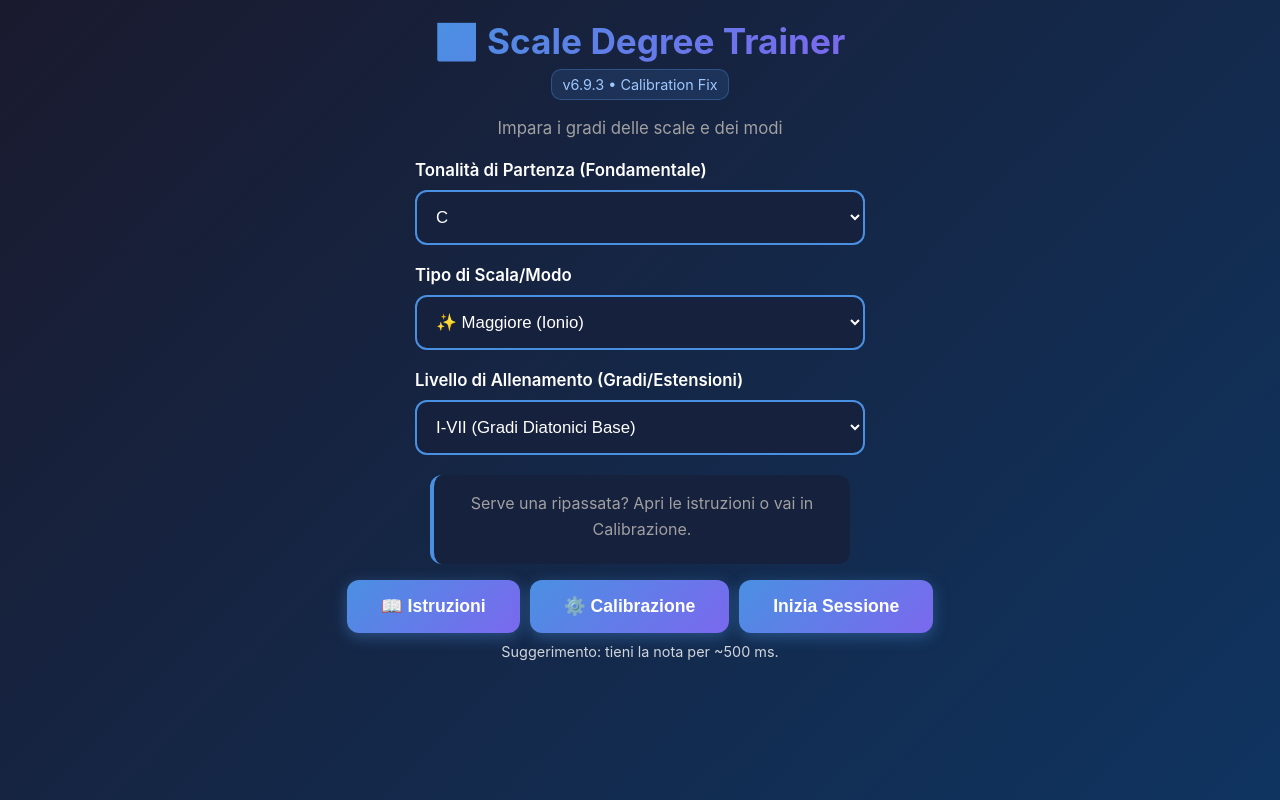
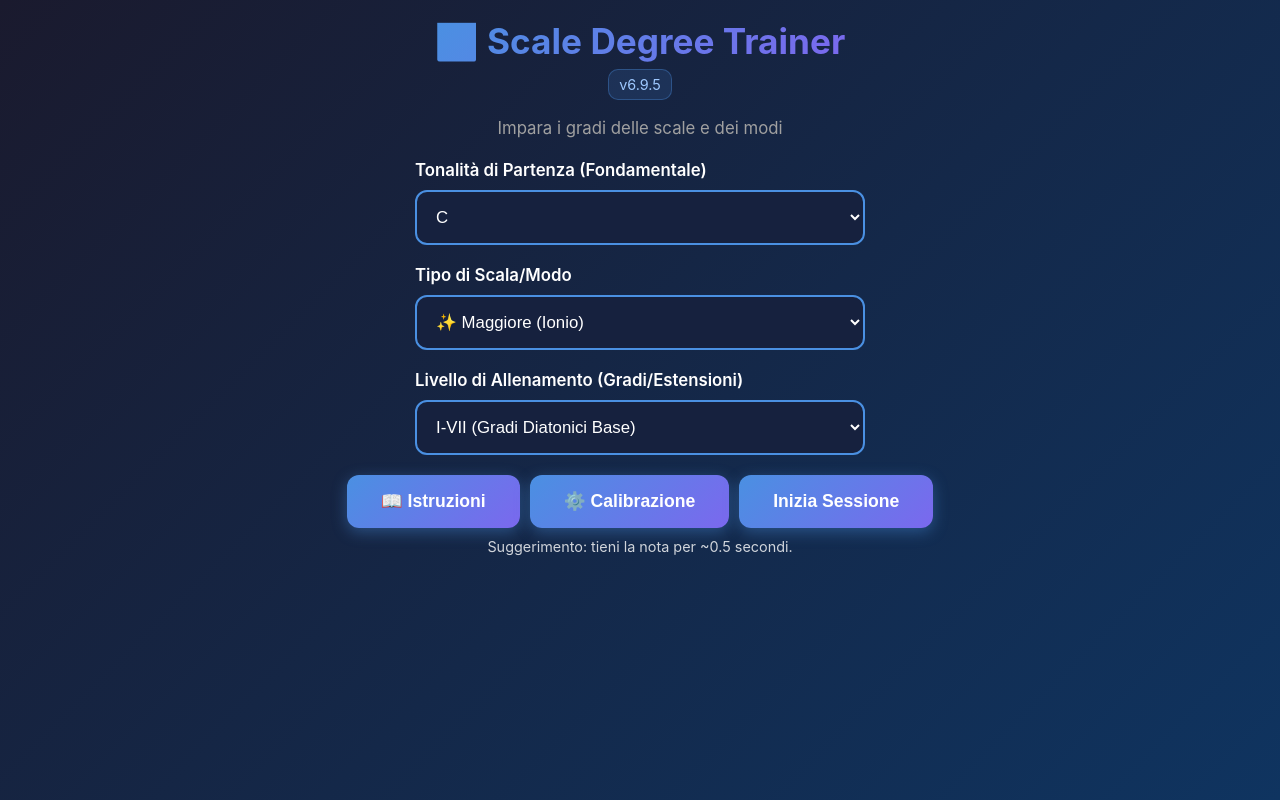
Before and after one commit to BoyCowLife/IntervalTrainer_V2, a plain HTML site: page index.html in a window 1280 px wide. Drawn offline with Linux system fonts and the light colour scheme.

Commit message:
Add files via upload

```diff
--- a/index.html
+++ b/index.html
@@ -6,7 +6,7 @@
 <meta name="apple-mobile-web-app-capable" content="yes">
 <meta name="apple-mobile-web-app-status-bar-style" content="black-translucent">
 <meta name="theme-color" content="#1a1a2e">
-<title>Scale Degree Trainer - Piano v6.9.3</title>
+<title>Scale Degree Trainer - Piano v6.9.5</title>
 <style>
 /* ... CSS (Omesso per brevità, non è cambiato) ... */
 *{margin:0;padding:0;box-sizing:border-box}
@@ -35,7 +35,7 @@ body{font-family:-apple-system,BlinkMacSystemFont,'Segoe UI',Roboto,Oxygen,Ubunt
 .btn-primary{padding:16px 34px;background:linear-gradient(135deg,var(--primary-color),var(--secondary-color));border:none;border-radius:12px;color:#fff;font-size:1.1rem;font-weight:600;cursor:pointer;transition:.3s;box-shadow:0 4px 15px rgba(74,144,226,.4)}
 .btn-primary:hover{transform:translateY(-2px);box-shadow:0 6px 20px rgba(74,144,226,.6)}
 .btn-primary:active{transform:translateY(0)}
-.sensitivity-controls{width:100%;max-width:420px;background:var(--bg-card);padding:20px;border-radius:12px;margin-bottom:20px}
+.sensitivity-controls{width:100%;max-width:500px;background:var(--bg-card);padding:20px;border-radius:12px;margin:0 auto 10px;}
 .slider-group{margin-bottom:16px}
 .slider-label{display:flex;justify-content:space-between;margin-bottom:6px;font-size:.95rem;color:var(--text-secondary)}
 .slider-value{color:var(--primary-color);font-weight:700}
@@ -89,8 +89,7 @@ body{font-family:-apple-system,BlinkMacSystemFont,'Segoe UI',Roboto,Oxygen,Ubunt
 <div class="container">
   <div id="setupScreen" class="screen active">
     <h1>🎹 Scale Degree Trainer</h1>
-    <div class="version-badge" id="versionBadge">v6.9.3 • Calibration Fix</div>
-    <p class="subtitle">Impara i gradi delle scale e dei modi</p>
+    <div class="version-badge" id="versionBadge">v6.9.5</div> <p class="subtitle">Impara i gradi delle scale e dei modi</p>
 
     <div class="setup-section">
       <label for="keySelect">Tonalità di Partenza (Fondamentale)</label>
@@ -125,22 +124,16 @@ body{font-family:-apple-system,BlinkMacSystemFont,'Segoe UI',Roboto,Oxygen,Ubunt
         </select>
     </div>
 
-    <div id="mobileWarning" class="info-box warning-box" style="display:none;max-width:420px;">
+    <div id="mobileWarning" class="info-box warning-box" style="display:none;max-width:450px;margin-bottom:20px;">
       <h3>⚠️ iPhone/iPad rilevato</h3>
-      <p>Se non compare la frequenza: apri <em>Calibrazione</em>, abbassa “Volume Minimo” o avvicina il microfono.</p>
+      <p>Apri **Calibrazione** e abbassa “Volume Minimo” se non rileva la frequenza.</p>
     </div>
-
-    <div class="info-box" style="max-width:420px;">
-      <p>Serve una ripassata? Apri le istruzioni o vai in Calibrazione.</p>
-    </div>
-
     <div style="display:flex; gap:10px; flex-wrap:wrap; justify-content:center;">
       <button class="btn-primary" id="instructionsBtn">📖 Istruzioni</button>
       <button class="btn-primary" id="calibrationBtn">⚙️ Calibrazione</button>
       <button class="btn-primary" id="startBtn">Inizia Sessione</button>
     </div>
-    <div class="small" style="margin-top:10px;">Suggerimento: tieni la nota per ~500 ms.</div>
-  </div>
+    <div class="small" style="margin-top:10px;">Suggerimento: tieni la nota per ~0.5 secondi.</div> </div>
 
   <div id="instructionsScreen" class="screen">
     <div style="text-align:center;margin-bottom:20px;">
@@ -170,7 +163,7 @@ body{font-family:-apple-system,BlinkMacSystemFont,'Segoe UI',Roboto,Oxygen,Ubunt
       <p class="subtitle">Regola i parametri e testa il riconoscimento</p>
     </div>
 
-    <div class="sensitivity-controls" style="max-width:500px;margin:0 auto 20px;">
+    <div class="sensitivity-controls">
       <h3>🎚️ Preset e Impostazioni</h3>
       <div class="preset-buttons">
         <button class="btn-preset active" id="presetDesktop">💻 Desktop</button>
@@ -259,7 +252,7 @@ body{font-family:-apple-system,BlinkMacSystemFont,'Segoe UI',Roboto,Oxygen,Ubunt
 </div>
 
 <script>
-const APP_VERSION='v6.9.3';
+const APP_VERSION='v6.9.5';
 
 class IntervalTrainerApp{
   constructor(){
@@ -818,8 +811,8 @@ class IntervalTrainerApp{
 }
 
 document.addEventListener('DOMContentLoaded',()=>{
-  console.log(`🚀 Scale Degree Trainer ${APP_VERSION} – Calibration Fix`);
-  document.getElementById('versionBadge').textContent=`${APP_VERSION} • Calibration Fix`;
+  console.log(`🚀 Scale Degree Trainer ${APP_VERSION} – Streamlined Home UI`);
+  document.getElementById('versionBadge').textContent=`${APP_VERSION}`; // Solo la versione
   window.app=new IntervalTrainerApp();
   const isMobile=/iPhone|iPad|iPod|Android/i.test(navigator.userAgent);
   if(isMobile){ document.getElementById('mobileWarning').style.display='block'; }
```
